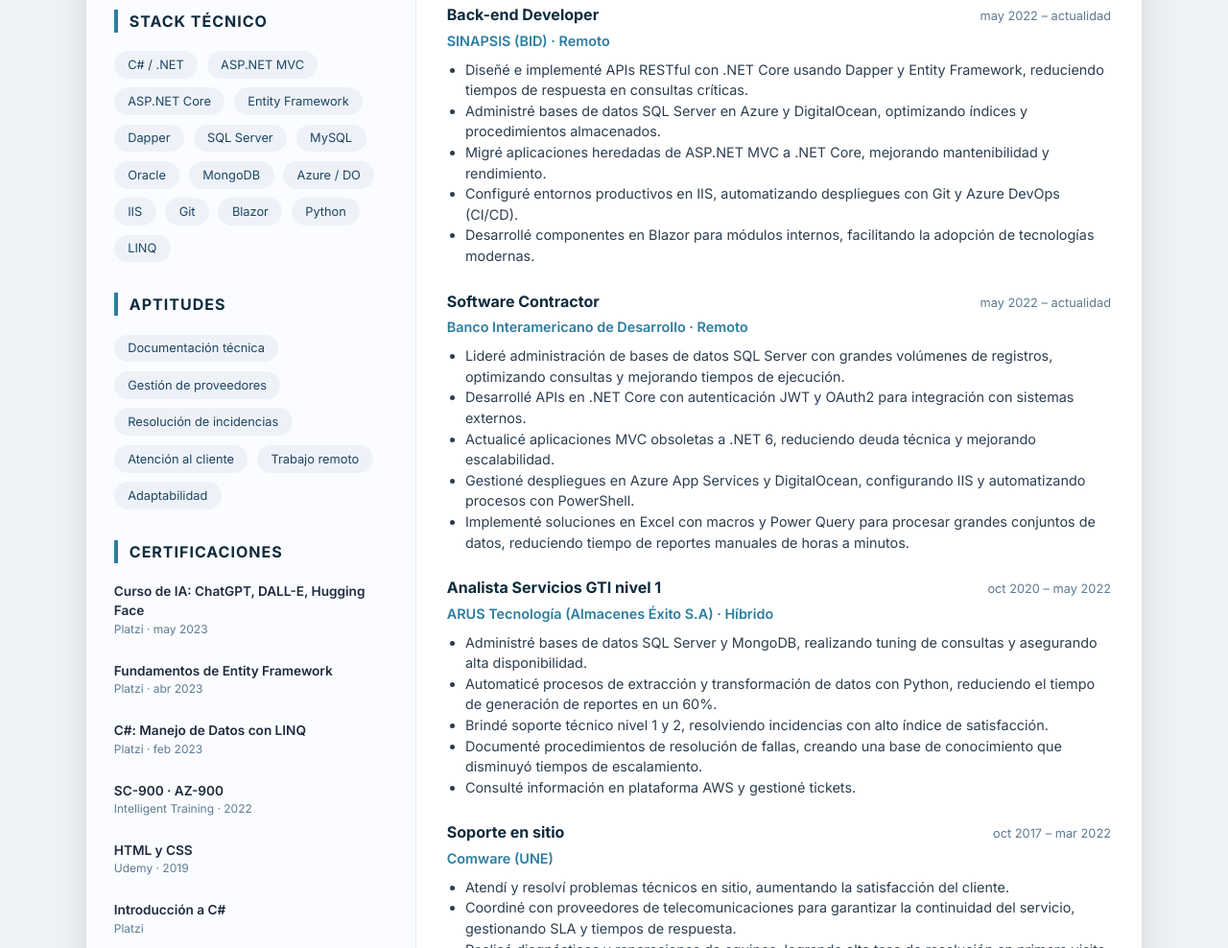
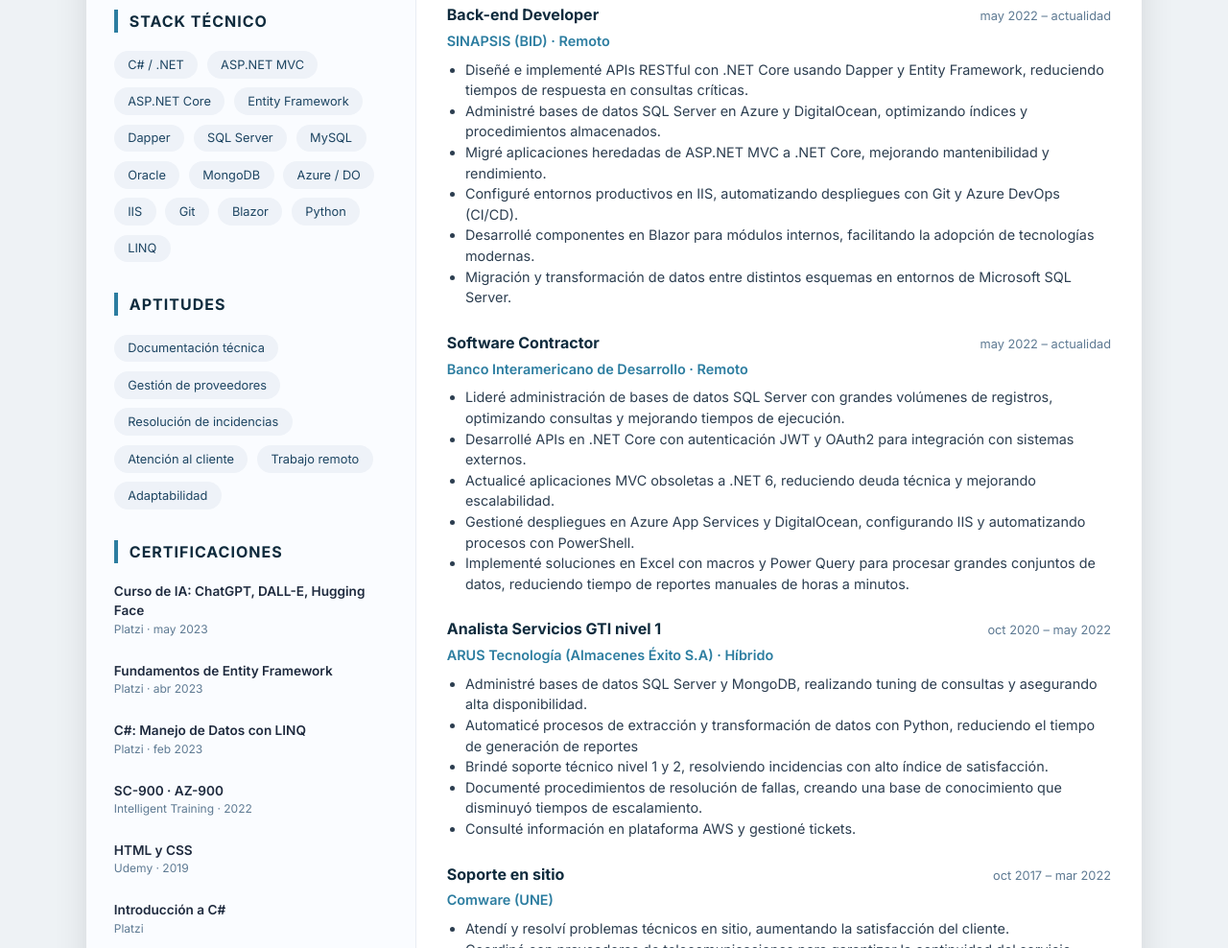
Before and after one commit to acanog/HV-Pablo-v1, a plain HTML site: page index.html in a window 1280 px wide. Shown: the part 494-1482 px from the top of the page at 96% size. Drawn offline with Linux system fonts and the light colour scheme.

```diff
--- a/index.html
+++ b/index.html
@@ -369,6 +369,7 @@
                             <li>Migré aplicaciones heredadas de ASP.NET MVC a .NET Core, mejorando mantenibilidad y rendimiento.</li>
                             <li>Configuré entornos productivos en IIS, automatizando despliegues con Git y Azure DevOps (CI/CD).</li>
                             <li>Desarrollé componentes en Blazor para módulos internos, facilitando la adopción de tecnologías modernas.</li>
+                            <li>Migración y transformación de datos entre distintos esquemas en entornos de Microsoft SQL Server.</li>
                         </ul>
                     </div>
                 </div>
@@ -393,7 +394,7 @@
                     <div class="exp-desc">
                         <ul>
                             <li>Administré bases de datos SQL Server y MongoDB, realizando tuning de consultas y asegurando alta disponibilidad.</li>
-                            <li>Automaticé procesos de extracción y transformación de datos con Python, reduciendo el tiempo de generación de reportes en un 60%.</li>
+                            <li>Automaticé procesos de extracción y transformación de datos con Python, reduciendo el tiempo de generación de reportes</li>
                             <li>Brindé soporte técnico nivel 1 y 2, resolviendo incidencias con alto índice de satisfacción.</li>
                             <li>Documenté procedimientos de resolución de fallas, creando una base de conocimiento que disminuyó tiempos de escalamiento.</li>
                             <li>Consulté información en plataforma AWS y gestioné tickets.</li>
```
